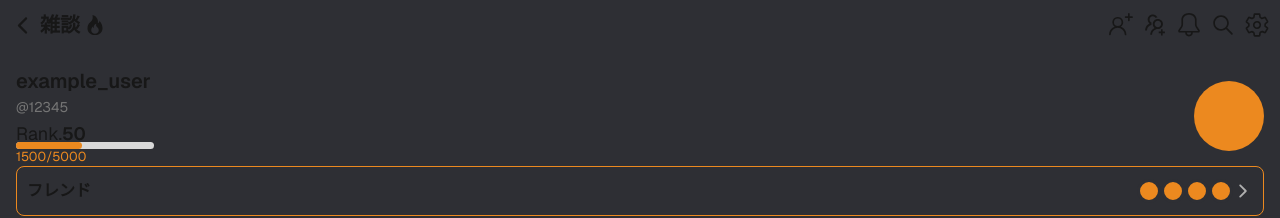
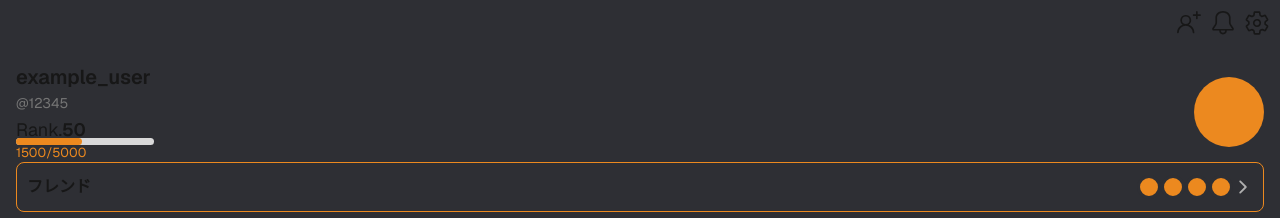
Before and after one commit to hakyukawa/frist_chat_next, a Next.js app in the folder hakyukawa-next/: page /home in a window 1280 px wide. Shown: the top 218 px of the page. Built offline with nearby package versions, Linux system fonts and the light colour scheme.

Commit message:
[update]Headerコンポーネントのプロパティを整理

```diff
--- a/hakyukawa-next/src/app/home/page.tsx
+++ b/hakyukawa-next/src/app/home/page.tsx
@@ -67,7 +67,7 @@ export default function Home() {
 
     return (
         <>
-            <Header setting backPage backPageText="雑談" core addFriend addGroup notice search />
+            <Header setting addFriend notice />
             <div className="p-[16px]">
                 <div className="flex items-center justify-between">
                     <div className="flex flex-col justify-between h-[100px]">
```
